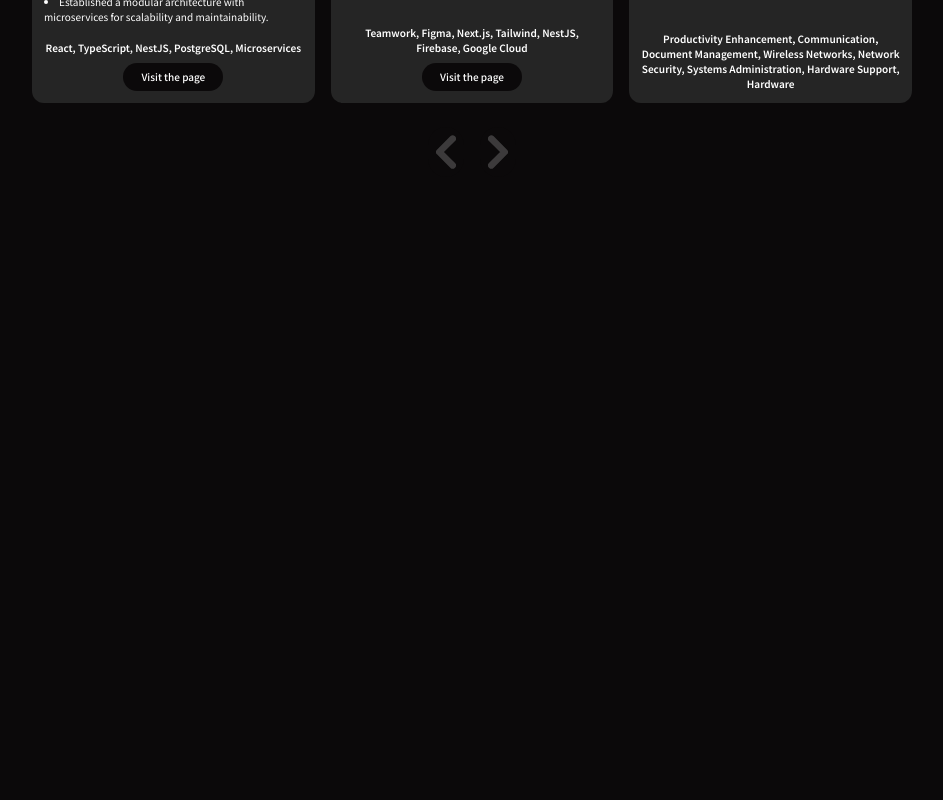
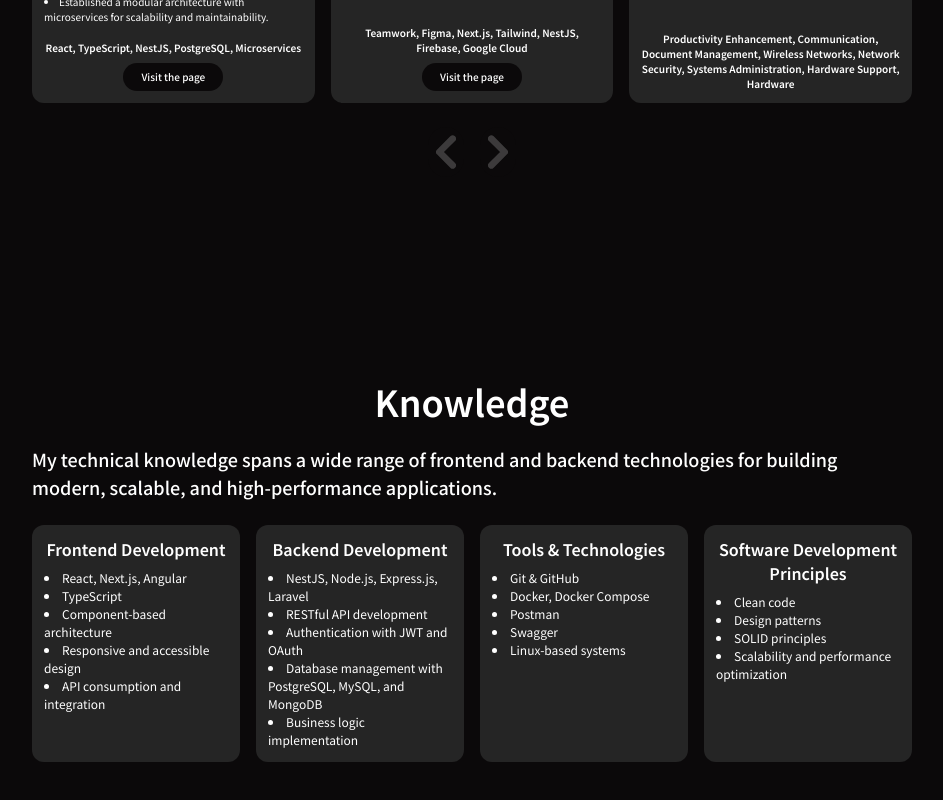
Before and after one commit to LimonsitOwO/Portfolio-NextJS, a Next.js app: page / in a window 1280 px wide. Shown: the part 2252-3052 px from the top of the page, without its empty margins (168-1111 px from the left). Before the commit the page ends 2531 px from the top, so only its background shows below. Built offline with nearby package versions, Linux system fonts and the light colour scheme.

Commit message:
Add: Knowledge Section

```diff
--- /dev/null
+++ b/app/components/Knowledge.tsx
@@ -0,0 +1,30 @@
+import { Wrapper } from "@/components/ui";
+import knowledgeData  from "@/app/data/knowledge.json";
+
+export default function Knowledge() {
+  return (
+    <Wrapper isContent>
+      <section className="grid grid-cols-4 w-full text-text py-[102px] gap-4">
+        <article className="col-span-4 mb-2">
+          <h1 className="text-4xl font-semibold mb-6 text-center">Knowledge</h1>
+          <p className="text-lg font-medium">
+            My technical knowledge spans a wide range of frontend and backend technologies for building modern, scalable, and high-performance applications.
+          </p>
+        </article>
+
+        {knowledgeData.map((service, index) => (
+          <article key={index} className="bg-secondary rounded-xl xl:col-span-1 lg:col-span-2 col-span-4 xl:min-h-[237px] lg:min-h-[180px] min-h-[140px] p-3">
+            <h1 className="text-[16px] font-semibold mb-2 text-center">
+              {service.title}
+            </h1>
+            <ul className="text-[12px] font-normal list-disc list-inside">
+              {service.features.map((feature, idx) => (
+                <li key={idx}>{feature}</li>
+              ))}
+            </ul>
+          </article>
+        ))}
+      </section>
+    </Wrapper>
+  );
+}
--- a/app/data/knowledge.json
+++ b/app/data/knowledge.json
@@ -20,7 +20,7 @@
     ]
   },
   {
-    "title": "Full Stack Development",
+    "title": "Tools & Technologies",
     "features": [
       "Git & GitHub",
       "Docker, Docker Compose",
@@ -30,12 +30,12 @@
     ]
   },
   {
-    "title": "Tools & Technologies",
+    "title": "Software Development Principles",
     "features": [
-      "Ecommerce platforms",
-      "Business management systems",
-      "Third-party API integrations",
-      "Performance optimization and legacy code refactoring"
+      "Clean code",
+      "Design patterns",
+      "SOLID principles",
+      "Scalability and performance optimization"
     ]
   }
 ]
--- a/app/page.tsx
+++ b/app/page.tsx
@@ -1,5 +1,6 @@
 import { Navbar } from "@/components/ui";
 import { AboutMe, Experience, Hero, Services } from "./components";
+import Knowledge from "./components/Knowledge";
 
 export default function Home() {
   return (
@@ -9,6 +10,7 @@ export default function Home() {
       <AboutMe />
       <Services />
       <Experience />
+      <Knowledge />
     </main>
   );
 }
```
